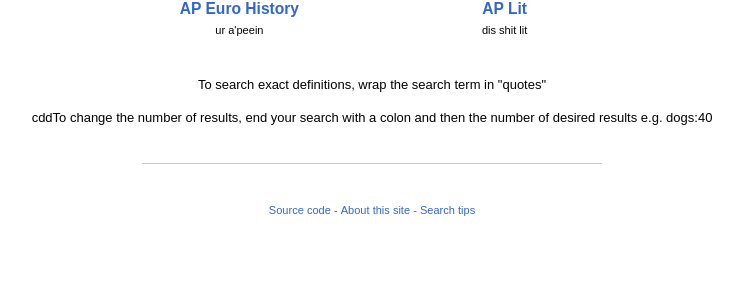
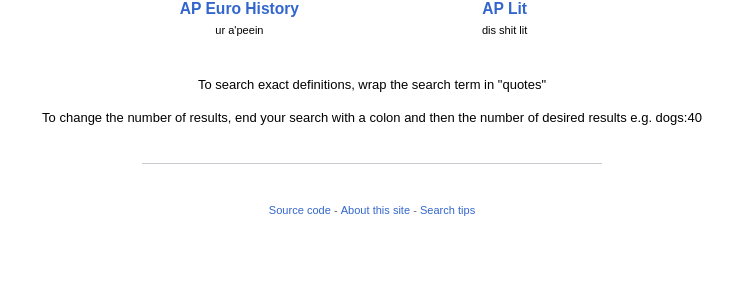
Before and after one commit to davidhaas6/apvocab, a Flask app: page /tips in a window 1280 px wide. Shown: the part 374-674 px from the top of the page, without its empty margins (268-1011 px from the left). Run offline with Flask 2, Linux system fonts and the light colour scheme; parts of the project's set-up code (start-up, migrations or seed data) failed here and were passed over.

Commit message:
reverted test changes

```diff
--- a/templates/tips.html
+++ b/templates/tips.html
@@ -1,6 +1,6 @@
 {% extends "base.html" %}
 {% block content %}
 <p style="text-align:center;">To search exact definitions, wrap the search term in "quotes"</p>
-<p style="text-align:center;">cddTo change the number of results, end your search with a colon and then the number of desired results e.g. dogs:40</p>
+<p style="text-align:center;">To change the number of results, end your search with a colon and then the number of desired results e.g. dogs:40</p>
 <br><br>
 {% endblock %}
```
